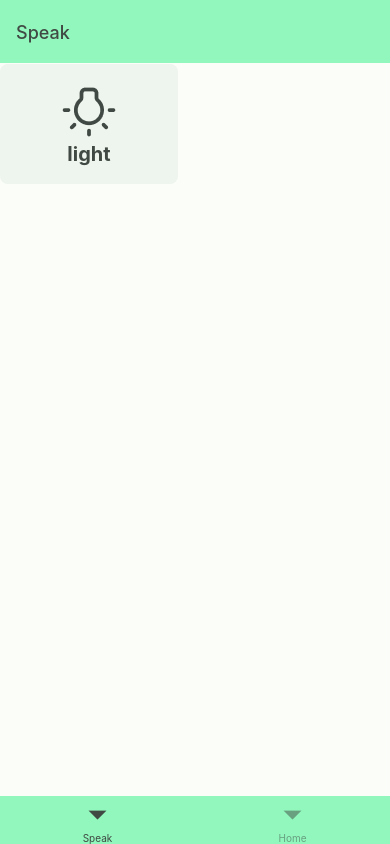
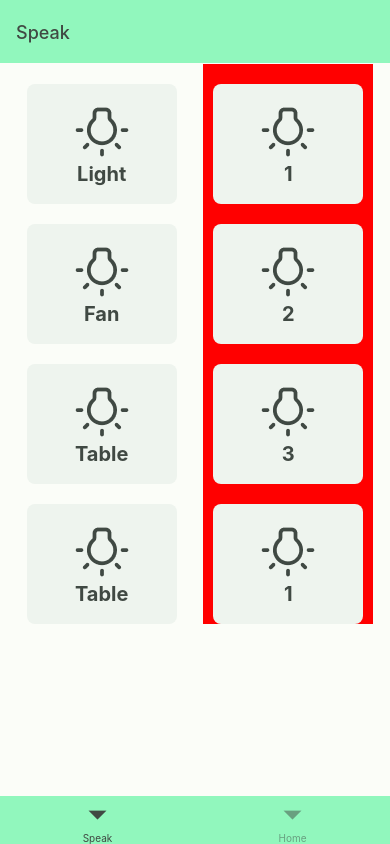
Before and after one commit to rushatgabhane/Claire, a React Native app: screen /Speak in a window 390 px wide. Built offline with nearby package versions, Linux system fonts and the light colour scheme; what @tensorflow/tfjs-react-native would draw is missing.

Commit message:
change styles

```diff
--- a/src/components/IconBox/index.js
+++ b/src/components/IconBox/index.js
@@ -19,22 +19,19 @@ const defaultProps = {
     backgroundColor: colors.grey,
 };
 
-
+// TODO: iconbox style center
 class IconBox extends React.Component {
-    // constructor(props) {
-    //     super(props);
-
-    // }
-
     render() {
         return (
             <View style={{
                 backgroundColor: this.props.backgroundColor,
                 height: 120,
-                width: 178,
+                width: 150,
                 display: 'flex',
                 justifyContent: 'center',
                 borderRadius: 8,
+                marginTop: 20,
+                marginHorizontal: 10,
             }}>
                 <Image
                     style={styles.iconImage}
--- a/src/components/IconBoxList/index.js
+++ b/src/components/IconBoxList/index.js
@@ -1,5 +1,5 @@
 import React from 'react';
-import {View, Text} from 'react-native';
+import {View, Text, ViewPropTypes} from 'react-native';
 import PropTypes from 'prop-types';
 import {colors} from '../../theme';
 import styles from '../../styles';
@@ -7,12 +7,14 @@ import IconBox from '../IconBox';
 
 const propTypes = {
     /* Icons to display */
-    iconBoxList: PropTypes.arrayOf(PropTypes.instanceOf(IconBox)).isRequired,
+    iconBoxList: PropTypes.arrayOf(PropTypes.object).isRequired,
 
     // styles: PropTypes.
 
     /* Background color of the box*/
     backgroundColor: PropTypes.string,
+
+    styles: PropTypes.object,
 };
 
 const defaultProps = {
@@ -27,12 +29,8 @@ class IconBoxList extends React.PureComponent {
 
     render() {
         return (
-            <View style={styles.iconList, {backgroundColor: this.props.backgroundColor} }>
-                {/* {
-                    this.props.iconBoxList.map((value, index, id) => {
-                        <View key={id} />
-                    })
-                } */}
+            <View style={styles.iconBoxList, this.props.styles}>
+                {this.props.iconBoxList}
             </View>
         );
     }
--- a/src/screens/HomeScreen/index.js
+++ b/src/screens/HomeScreen/index.js
@@ -27,6 +27,13 @@ class HomeScreen extends React.Component {
                 hasPermission: true,
             });
         }
+    }
+
+    componentDidUpdate(prevProps, prevState) {
+        if (this.state.gazePrediction != prevState.gazePrediction) {
+
+        }
+
     }
 
     handleGazePrediction(gazePrediction) {
--- a/src/screens/SpeakScreen/index.js
+++ b/src/screens/SpeakScreen/index.js
@@ -1,21 +1,61 @@
 import React from 'react';
-import {Text, View} from 'react-native';
+import {Text, View, ScrollView} from 'react-native';
 import styles from '../../styles';
 import IconBox from '../../components/IconBox';
+import IconBoxList from '../../components/IconBoxList';
+import {colors} from '../../theme';
+import {leftIcons, rightIcons} from '../../utils/DefaultIconBoxArray';
 
 class SpeakScreeen extends React.Component {
     constructor(props) {
         super(props);
+        this.leftIcons = leftIcons;
+        this.originalLeftIcons = this.leftIcons;
+
+        this.rightIcons = rightIcons;
+        this.originalRightIcons = this.rightIcons;
     }
+    // todo look up calls reset
+    // componentDidUpdate(prevProps, prevState) {
+    //     if (this.state.gazePrediction === prevState.gazePrediction) {
+    //         return;
+    //     }
+    //     if (this.leftIcons.length === 1 && this.rightIcons.length === 0) {
+    //         if(this.state.gazePrediction === 'LEFT') {
+    //             // handleIOTDevice();
+    //             goBackToInitialState(key); // scan both arrays, if key matches -> toggle bg
+    //             return;
+    //         }
+    //     }
+    //     if (this.leftIcons.length === 0 && this.rightIcons.length === 1) {
+    //         // same as above with right
+    //     }
+    //     if (this.state.gazePrediction != prevState.gazePrediction) {
+    //         if (this.state.gazePrediction === 'LEFT') {
+    //             const middleIndex = Math.ceil(this.leftIcons.length / 2);
+
+    //             const newLeftIcons = this.leftIcons.slice().splice(0, middleIndex);
+    //             const newRightIcons = this.leftIcons.slice().splice(middleIndex, this.leftIcons.length);
+    //             this.leftIcons = newLeftIcons;
+    //             this.rightIcons = newRightIcons;
+    //         }
+    //     }
+    // }
 
     render() {
         return (
-            <View>
-                <IconBox
-                    iconName="light.png"
-                    label="light"
-                />
-            </View>
+            <ScrollView>
+                <View style={styles.allIcons}>
+                    <IconBoxList
+                        styles={styles.w50, styles.iconBoxList}
+                        iconBoxList={this.leftIcons}
+                    />
+                    <IconBoxList
+                        styles={styles.w50, styles.iconBoxList, {backgroundColor: 'red'}}
+                        iconBoxList={this.rightIcons}
+                    />
+                </View>
+            </ScrollView>
         );
     }
 }
--- a/src/styles/styles.js
+++ b/src/styles/styles.js
@@ -1,3 +1,4 @@
+import {colors} from "../theme";
 const styles = {
   container: {
     flex: 1,
@@ -23,42 +24,18 @@ const styles = {
     fontSize: 18,
     color: 'white',
   },
-  redBox: {
-    width: 500,
-    height: 500,
-    backgroundColor: 'red',
-  },
-  blueBox: {
-    width: 500,
-    height: 500,
-    backgroundColor: 'blue',
-  },
-  greenBox: {
-    width: 500,
-    height: 500,
-    backgroundColor: 'green',
-  },
-  yellowBox: {
-    width: 500,
-    height: 500,
-    backgroundColor: 'yellow',
-  },
   centerText: {
     display: 'flex',
     justifyContent: 'center',
     alignItems: 'center',
     fontSize: 30,
   },
-  // iconBox: {
-  //   borderRadius: 8,
-  //   height: 120,
-  //   width: 178,
-  //   display: 'flex',
-  //   justifyContent: 'center',
-  //   // flex: ,
-  //   // alignItems: 'center',
-  //   // flexDirection: 'column',
-  // },
+  allIcons: {
+    display: 'flex',
+    flexDirection: 'row',
+    justifyContent: 'space-evenly',
+    backgroundColor: colors.white,
+  },
   iconBoxList: {
 
   },
@@ -72,8 +49,11 @@ const styles = {
     fontSize: 20,
     textAlign: 'center',
     fontWeight: 'bold',
-    color: '#404943',
-  }
+    color: colors.black,
+  },
+  w50: {
+    width: '50%',
+  },
 };
 
 export default styles;
--- /dev/null
+++ b/src/utils/DefaultIconBoxArray.js
@@ -0,0 +1,16 @@
+import React from "react";
+import IconBox from "../components/IconBox";
+
+let leftIcons = [];
+leftIcons[0] = <IconBox iconName="light" label="Light" key={1}/>
+leftIcons[1] = <IconBox iconName="light" label="Fan" key={2}/>
+leftIcons[2] = <IconBox iconName="light" label="Table" key={3}/>
+leftIcons[3] = <IconBox iconName="light" label="Table" key={4}/>
+
+let rightIcons = [];
+rightIcons[0] = <IconBox iconName="light" label="1" key={5}/>
+rightIcons[1] = <IconBox iconName="light" label="2" key={6}/>
+rightIcons[2] = <IconBox iconName="light" label="3" key={7}/>
+rightIcons[3] = <IconBox iconName="light" label="1" key={8}/>
+
+export {leftIcons, rightIcons};
```
